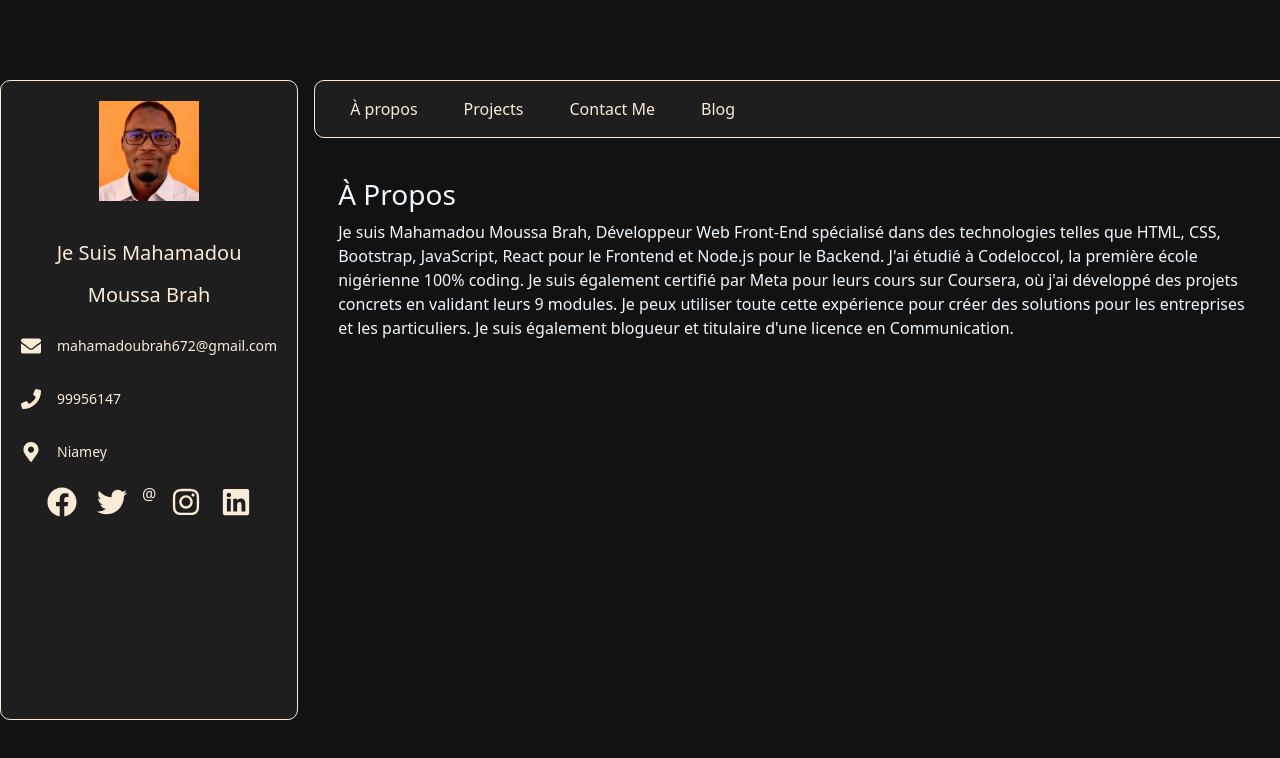
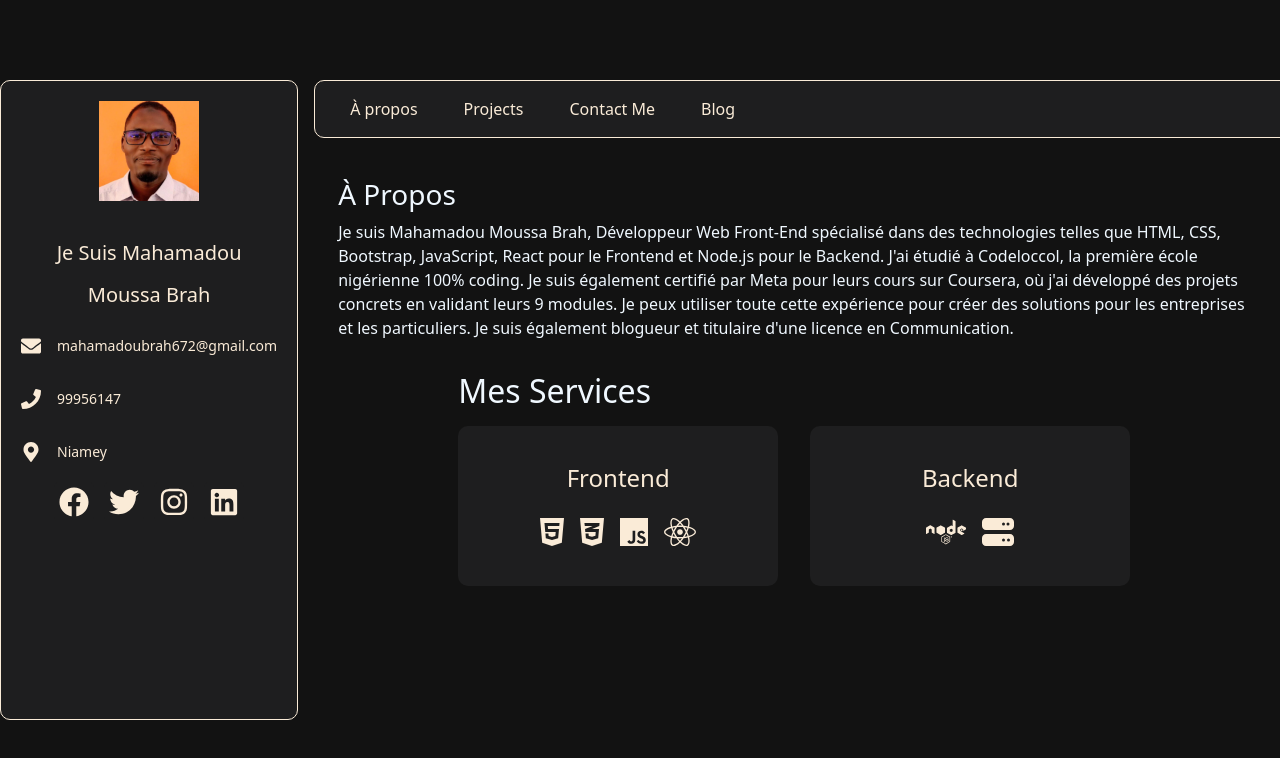
Before and after one commit to Brahmahamadou/brah-portofolio, a React (Create React App) app: page / in a window 1280 px wide. Shown: the top 758 px of the page. Built offline with nearby package versions, Linux system fonts and the light colour scheme.

Commit message:
modification footer

```diff
--- a/src/components/Home.css
+++ b/src/components/Home.css
@@ -1,5 +1,40 @@
-.content{
-    color:aliceblue;
+/* Home.css */
+
+.content {
+    color: aliceblue;
     display: flex;
     flex-direction: column;
-}
+  }
+
+  .entete {
+    margin-bottom: 1rem;
+  }
+
+  .services {
+    display: flex;
+    gap: 2rem;
+    margin-top: 1rem;
+  }
+
+  .frontend, .backend {
+    width: 20rem;
+    background-color: #1E1E1F;
+    height: 10rem;
+    border-radius: 10px;
+    padding: 1rem;
+    display: flex;
+    flex-direction: column;
+    align-items: center;
+    justify-content: center;
+    color: antiquewhite;
+  }
+
+  .icons {
+    display: flex;
+    gap: 1rem;
+    margin-top: 1rem;
+  }
+
+  h4 {
+    margin-bottom: 0.5rem;
+  }
--- a/src/components/Home.jsx
+++ b/src/components/Home.jsx
@@ -2,11 +2,16 @@
 
 import React from 'react';
 import './Home.css';
+import { FontAwesomeIcon } from '@fortawesome/react-fontawesome';
+import { faHtml5, faCss3Alt, faJs, faReact, faNode } from '@fortawesome/free-brands-svg-icons';
+import { faServer } from '@fortawesome/free-solid-svg-icons';
+
 function Home() {
   return (
     <div className="content">
       <div className="entete">
         <h3 className='titre'>À Propos</h3>
+        <p>
           Je suis Mahamadou Moussa Brah, Développeur Web Front-End spécialisé dans des technologies telles que HTML,
           CSS, Bootstrap, JavaScript, React pour le Frontend et Node.js pour le Backend.
           J'ai étudié à Codeloccol, la première école nigérienne 100% coding.
@@ -15,15 +20,30 @@ où j'ai développé des projets concrets en validant leurs 9 modules.
           Je peux utiliser toute cette expérience pour créer des solutions
           pour les entreprises et les particuliers.
           Je suis également blogueur et titulaire d'une licence en Communication.
+        </p>
       </div>
-      <div className="serives">
+      <div className="contenu">
+        <h2>Mes Services</h2>
+      <div className="services">
         <div className="frontend">
-
+          <h4>Frontend</h4>
+          <div className="icons">
+            <FontAwesomeIcon icon={faHtml5} size="2x" />
+            <FontAwesomeIcon icon={faCss3Alt} size="2x" />
+            <FontAwesomeIcon icon={faJs} size="2x" />
+            <FontAwesomeIcon icon={faReact} size="2x" />
+          </div>
         </div>
         <div className="backend">
-
+          <h4>Backend</h4>
+          <div className="icons">
+            <FontAwesomeIcon icon={faNode} size="2x" />
+            <FontAwesomeIcon icon={faServer} size="2x" />
           </div>
         </div>
+      </div>
+      </div>
+
     </div>
   );
 }
--- a/src/components/Services.css
+++ b/src/components/Services.css
@@ -1,7 +1,18 @@
-.mybut{
+.mybut {
     background-color: #1E1E1F !important;
     border-color: antiquewhite;
 }
-.mybut:hover{
+
+.mybut:hover {
     border-color: white;
 }
+
+.custom-input {
+    background-color: #1E1E1F;
+    border-color: antiquewhite;
+    color: white;
+}
+
+.custom-input::placeholder {
+    color: antiquewhite;
+}
--- a/src/components/Services.jsx
+++ b/src/components/Services.jsx
@@ -3,6 +3,7 @@ import { useFormik } from 'formik';
 import { Container, Form, Button, Col, Row, Spinner, Alert } from 'react-bootstrap';
 import * as Yup from 'yup';
 import './Services.css';
+
 const ContactMeSection = () => {
   const [response, setResponse] = React.useState(null);
   const [isLoading, setIsLoading] = React.useState(false);
@@ -61,6 +62,7 @@ const ContactMeSection = () => {
               <Form.Control
                 type="text"
                 name="firstName"
+                className="custom-input"
                 {...formik.getFieldProps('firstName')}
                 isInvalid={formik.touched.firstName && !!formik.errors.firstName}
               />
@@ -73,6 +75,7 @@ const ContactMeSection = () => {
               <Form.Control
                 type="email"
                 name="email"
+                className="custom-input"
                 {...formik.getFieldProps('email')}
                 isInvalid={formik.touched.email && !!formik.errors.email}
               />
@@ -85,6 +88,7 @@ const ContactMeSection = () => {
               <Form.Control
                 as="select"
                 name="type"
+                className="custom-input"
                 {...formik.getFieldProps('type')}
                 isInvalid={formik.touched.type && !!formik.errors.type}
               >
@@ -102,6 +106,7 @@ const ContactMeSection = () => {
                 as="textarea"
                 name="comment"
                 rows={5}
+                className="custom-input"
                 {...formik.getFieldProps('comment')}
                 isInvalid={formik.touched.comment && !!formik.errors.comment}
               />
--- a/src/components/Sidebar.jsx
+++ b/src/components/Sidebar.jsx
@@ -42,7 +42,7 @@ function Sidebar() {
           <a href="https://www.twitter.com" target="_blank" rel="noopener noreferrer">
             <FaTwitter size={30} />
           </a>
-        </div>@
+        </div>
         <div className="social-icon">
           <a href="https://www.instagram.com" target="_blank" rel="noopener noreferrer">
             <FaInstagram size={30} />
```
Lines whose indentation alone changed are shown as unchanged.
